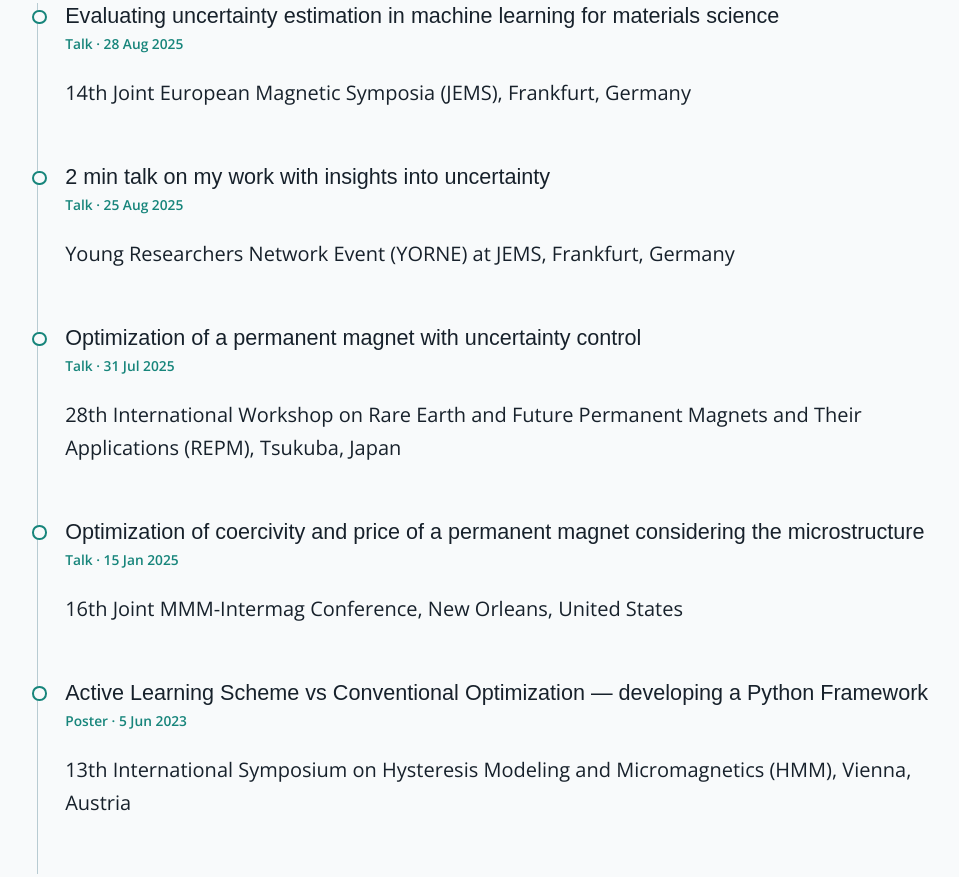
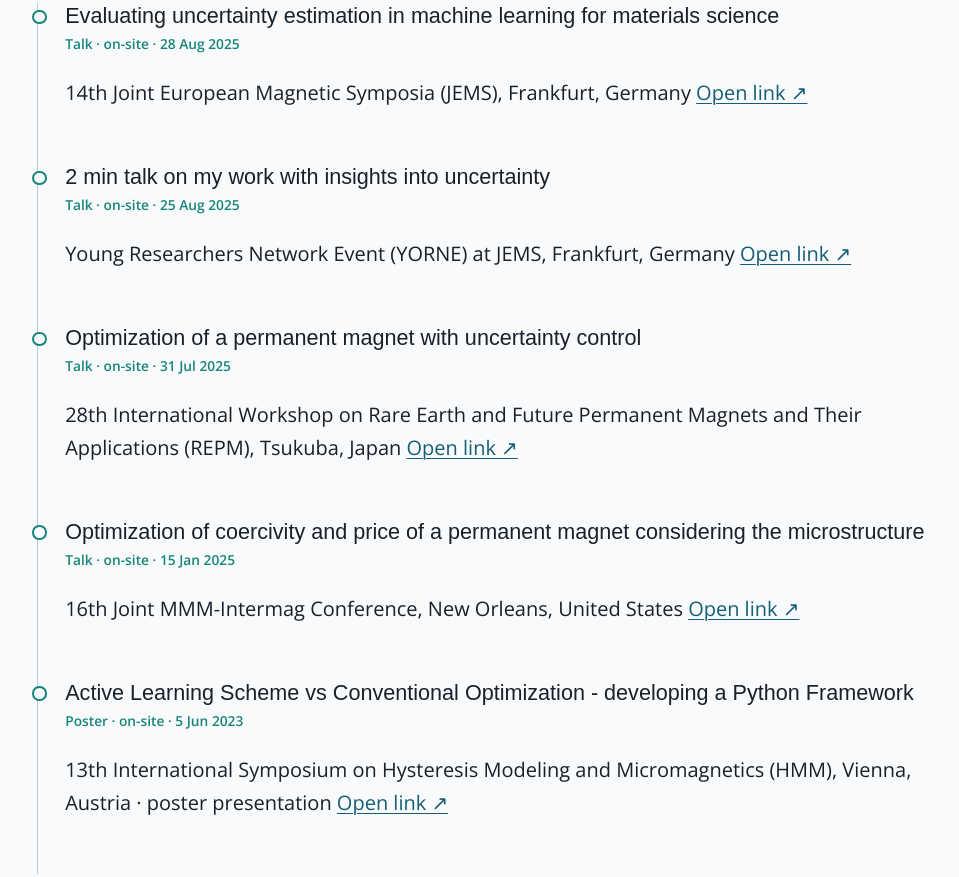
Before and after one commit to wagerc97/website_update, a website: page sites/publications.html in a window 1280 px wide. Shown: the part 975-1852 px from the top of the page, without its empty margins (291-1250 px from the left). Drawn offline with nearby package versions, Linux system fonts and the light colour scheme; a web font is replaced by a local one.

Commit message:
feat(content): update portfolio content and conference publications
- Add hidden Apps page and navigation button linking to new projects
- Include official conference website links in publications.html
- Document poster presentation for the HMM conference
- Reorder research methodology blocks and clean up unused assets

```diff
--- a/sites/publications.html
+++ b/sites/publications.html
@@ -132,20 +132,29 @@
           <div class="timeline presentation-timeline">
             <article>
               <h3>Evaluating uncertainty estimation in machine learning for materials science</h3>
-              <span class="when">Talk · 28 Aug 2025</span>
-              <p>14th Joint European Magnetic Symposia (JEMS), Frankfurt, Germany</p>
+              <span class="when">Talk · on-site · 28 Aug 2025</span>
+              <p>
+                14th Joint European Magnetic Symposia (JEMS), Frankfurt, Germany
+                <a href="https://jems2025.eu/home" rel="noopener noreferrer">Open link ↗</a>
+              </p>
             </article>
             <article>
               <h3>2 min talk on my work with insights into uncertainty</h3>
-              <span class="when">Talk · 25 Aug 2025</span>
-              <p>Young Researchers Network Event (YORNE) at JEMS, Frankfurt, Germany</p>
+              <span class="when">Talk · on-site · 25 Aug 2025</span>
+              <p>
+                Young Researchers Network Event (YORNE) at JEMS, Frankfurt, Germany
+                <a href="https://jems2025.eu/home" rel="noopener noreferrer">Open link ↗</a>
+              </p>
             </article>
             <article>
               <h3>Optimization of a permanent magnet with uncertainty control</h3>
-              <span class="when">Talk · 31 Jul 2025</span>
+              <span class="when">Talk · on-site · 31 Jul 2025</span>
               <p>
                 28th International Workshop on Rare Earth and Future Permanent Magnets and Their
                 Applications (REPM), Tsukuba, Japan
+                <a href="https://www.nims.go.jp/mmu/repm2025/" rel="noopener noreferrer"
+                  >Open link ↗</a
+                >
               </p>
             </article>
             <article>
@@ -153,17 +162,25 @@
                 Optimization of coercivity and price of a permanent magnet considering the
                 microstructure
               </h3>
-              <span class="when">Talk · 15 Jan 2025</span>
-              <p>16th Joint MMM-Intermag Conference, New Orleans, United States</p>
+              <span class="when">Talk · on-site · 15 Jan 2025</span>
+              <p>
+                16th Joint MMM-Intermag Conference, New Orleans, United States
+                <a href="https://2025-joint.magnetism.org/" rel="noopener noreferrer"
+                  >Open link ↗</a
+                >
+              </p>
             </article>
             <article>
               <h3>
-                Active Learning Scheme vs Conventional Optimization — developing a Python Framework
+                Active Learning Scheme vs Conventional Optimization - developing a Python Framework
               </h3>
-              <span class="when">Poster · 5 Jun 2023</span>
+              <span class="when">Poster · on-site · 5 Jun 2023</span>
               <p>
                 13th International Symposium on Hysteresis Modeling and Micromagnetics (HMM),
-                Vienna, Austria
+                Vienna, Austria · poster presentation
+                <a href="https://www.tuwien.at/en/mg/asc/event/hmm2023" rel="noopener noreferrer"
+                  >Open link ↗</a
+                >
               </p>
             </article>
           </div>
```
Also changed, not shown: TODO.md (+5 -0 lines), index.html (+3 -3 lines).
